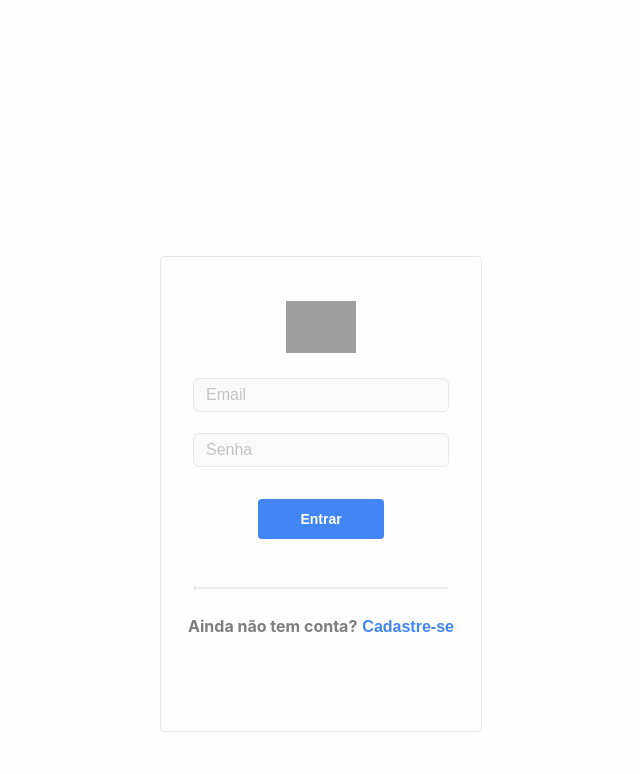
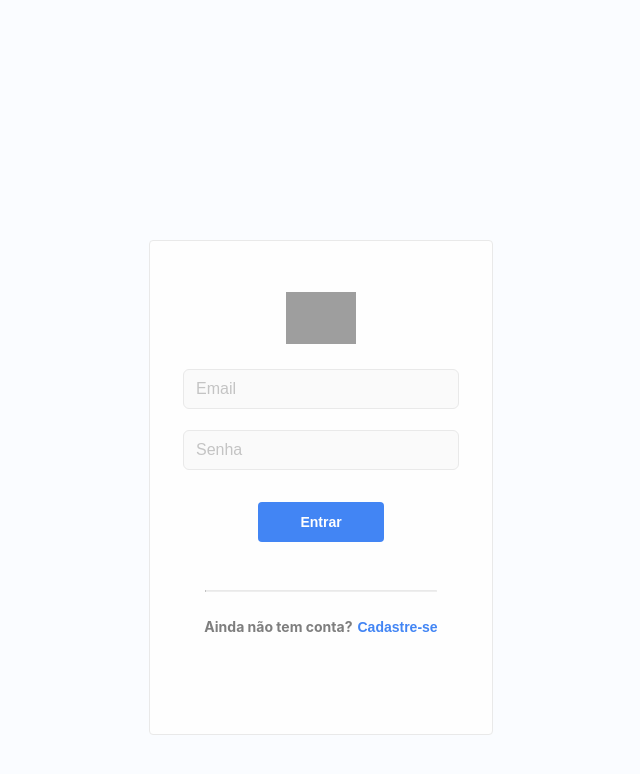
Before and after one commit to 1ErikaMarques/fellowship, a PHP site: page / in a window 768 px wide. Shown: the top 774 px of the page, without its empty margins (63-703 px from the left). Run offline with PHP 8.4, Linux system fonts and the light colour scheme; grey boxes are pictures that could not be loaded.

Commit message:
atualizaocao feed e login

```diff
--- a/src/components/feed/feed.css
+++ b/src/components/feed/feed.css
@@ -268,9 +268,7 @@ hr.solid {
 
 /*tablet*/
 @media only screen and (min-width: 481px) and (max-width: 768px) {
-    .share-box-entry-div{
 
-    }
 
     .share-box-entry-div button {
         width: 62%;
--- a/src/components/login/login.css
+++ b/src/components/login/login.css
@@ -1,44 +1,42 @@
 body {
-    background-color: #fefefe!important;/*#fafcff*/
+    background-color: #fafcff!important;/*#fafcff*/
 }
 
 .wrapper {
   display: flex;
   text-align: center;
   margin-top: 4rem;
-  justify-content: center;
-
+  justify-content:center;
 }
 
 .child-items {
     flex-direction: row;
-
 }
 
 /*ilustracao*/
 .img-login{
-    margin-top: 6rem;
+    margin-top: 10%;
     margin-right: 60px;
-    max-width: 98%;
-    height: 88%;
+    width: 89%;
+    height: 85%;
+    padding:0px 0px 0px 0px;
 }
 
 /*Container login*/
 .form-login {
-    height: 100%;
+    height: 20%;
     background-color: #fefefe;
     align-items: center;
     border-radius: 4px;
-    margin-top: 12rem;
-    padding: 1.9rem;
-    margin-right: 200px;
+    margin-top: 11rem;
+    width:312px;
+    padding:20px;
 }
 
 /*Logo*/
 .logo-login {
     margin-top: 31px;
     height: 52.25822067260742px;
-
 }
 
 /*campos email/senha*/
@@ -63,21 +61,17 @@ body {
     background-color: white;
     outline: none;
     box-shadow: 0 0 0 4px rgb(66 133 244 / 10%);
-
  }
 
 
 ::placeholder {
     padding: 10px;
     color: #c4c4c4;
-
 }
 
 .aparador-login {
     width: 282px;
     border-top: 1px solid #e9e9e9;
-
-
 }
 
 /*call cadastre-se*/
@@ -91,10 +85,11 @@ body {
     font-weight:bold;
     color: #7e7e7e;
     margin-left: 14px;
+    font-size: 0.875rem;
 }
 
 .call-login h4{
-    font-size:16px;
+    font-size:0.875rem;
     font-weight: bold;
     margin-right: 14px;
     cursor: pointer;
@@ -116,7 +111,7 @@ body {
     align-items: center;
     border-radius: 6px;
     margin-top: 1rem;
-    width: 350px;
+    width: 354px;
     height: auto;
 }
 
@@ -155,8 +150,21 @@ input[type="date" i]{
 @media only screen and (max-width: 480px) {
     .img-login {
         display: none;
+    }
+    .form-login{
+     width:280px
 
-    }
+
+ }
+ .form-login input {
+     height: 30px;
+     width: 230px;
+
+ }
+
+ .aparador-login {
+     width: 240px;
+ }
 
 
 
@@ -167,16 +175,14 @@ input[type="date" i]{
 
     .img-login {
        display: none;
-   }
+       margin-left: 60px;
+}
    .form-login{
-    padding: 0.8rem;
     margin-right: 0;
-
+    width:302px;
 }
 .form-login input {
-    height: 30px;
-    width: 250px;
-    left: 845px;
+    width: 270px;
     top: 384px;
     border-radius: 6px;
     margin-top: 1.3rem;
@@ -185,7 +191,7 @@ input[type="date" i]{
 }
 
 .aparador-login {
-    width: 252px;
+    width: 230px;
 }
 /*notebook*/
 @media only screen and (min-width: 769px) and (max-width: 1024px) {
@@ -195,10 +201,7 @@ input[type="date" i]{
         margin-right: 0;
 
     }
-    .img-login{
 
-
-    }
 
 
 }
```
